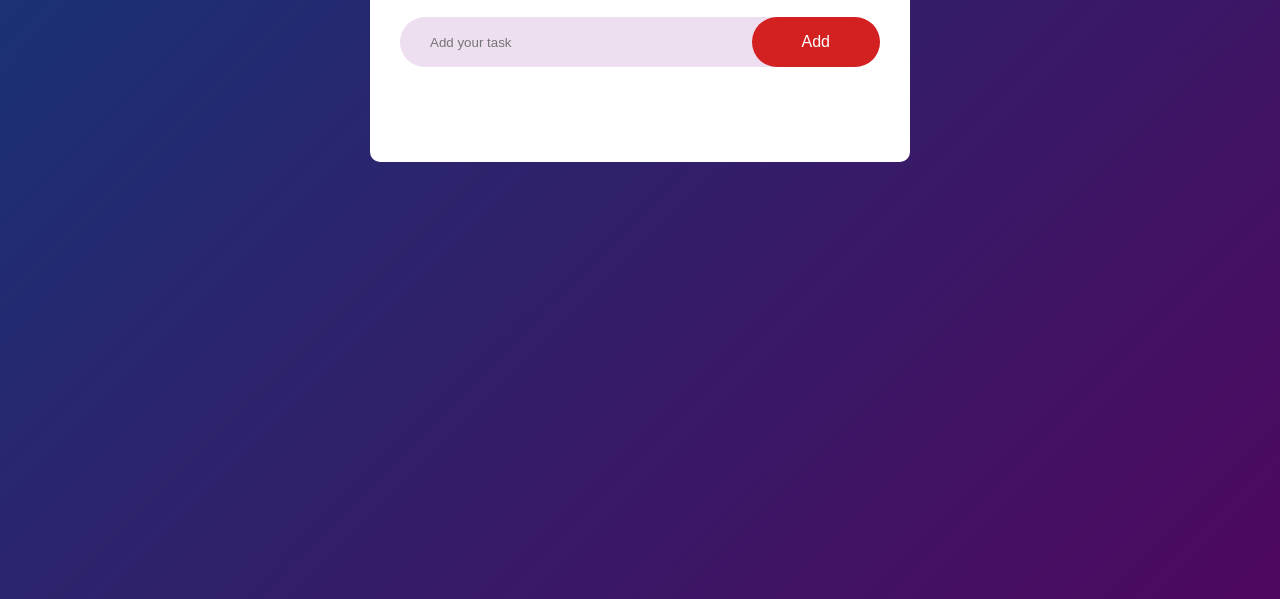
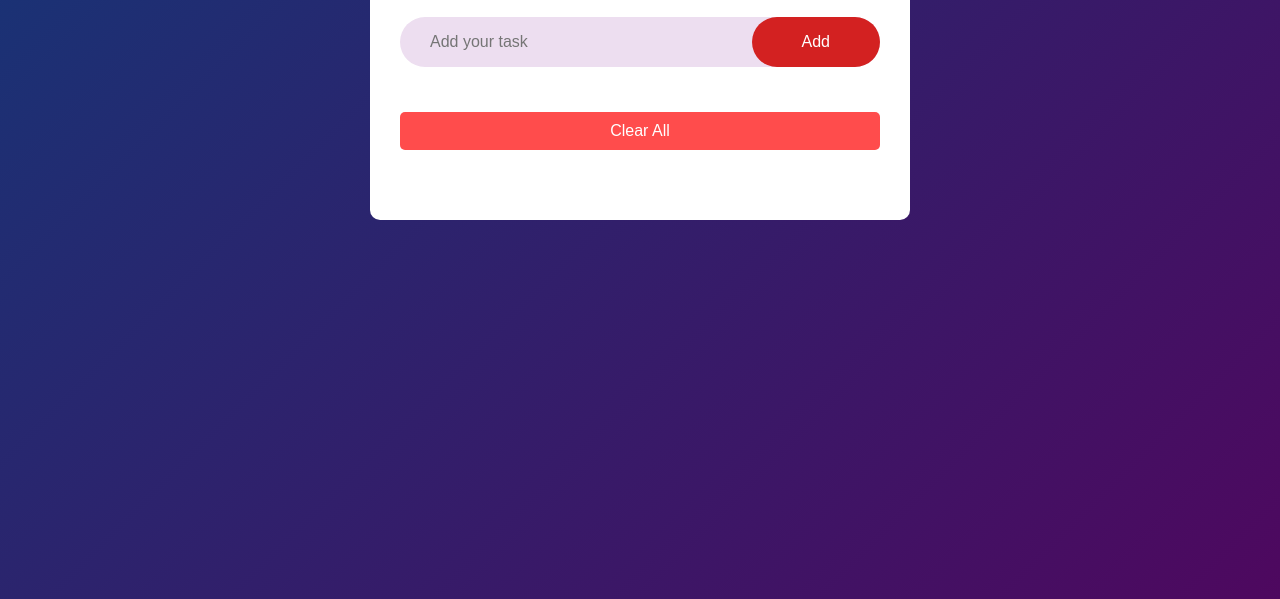
Before and after one commit to kukua25/To-Do-List, a plain HTML site: page index.html in a window 1280 px wide. Shown: the part 201-800 px from the top of the page. Drawn offline with Linux system fonts and the light colour scheme.

Commit message:
Updates user interface
Adds the Clear All button.

```diff
--- a/index.html
+++ b/index.html
@@ -1,11 +1,11 @@
 <!DOCTYPE html>
-<html>
+<html lang="en">
     <head>
         <meta name="viewport" content="width=device-width, initial-scale=1">
         <meta charset="UTF-8">
         <title>To-Do List</title>
         <link rel="stylesheet" href="style.css">
-
+        <script src="script.js"></script>
     </head>
     <body>
         <div class="container">
@@ -15,13 +15,11 @@
                    <div class="row">
                     <input type="text" id="input-box" placeholder="Add your task">
                     <button onclick="addTask()">Add</button>
-
                    </div>
                    <ul id="list-container"> </ul>
-                </h2>
+                   <button id="clear-all" onclick="clearAllTasks()">Clear All</button>
             </div>
         </div>
-        <script src="script.js"></script>
     </body>
 
 </html>
--- a/script.js
+++ b/script.js
@@ -1,6 +1,7 @@
 document.addEventListener("DOMContentLoaded", function() {
     const inputBox = document.getElementById("input-box");
     const listContainer = document.getElementById("list-container");
+    const clearAllButton = document.getElementById("clear-all");
 
     window.addTask = function addTask() {
         if (inputBox.value.trim() === '') {
@@ -31,7 +32,7 @@ document.addEventListener("DOMContentLoaded", function() {
 
     inputBox.addEventListener("keydown", function(e) {
         if (e.key === "Enter") {
-            e.preventDefault(); // Prevent form submission or other default actions
+            e.preventDefault();
             addTask();
         }
     });
@@ -94,4 +95,12 @@ document.addEventListener("DOMContentLoaded", function() {
     }
 
     showTask();
+    window.clearAllTasks = function clearAllTasks() {
+        if (conform("Are you sure you want to clear all tasks?"));
+        saveData();
+    }
+
+
+
+
 });
--- a/style.css
+++ b/style.css
@@ -1,3 +1,14 @@
+input[type="text"],
+select,
+input[type="time"],
+button {
+    font-family: 'Bold', sans-serif;
+    font-size: 16px; /* Adjust the size as needed */
+    color: #333; /* Change the text color if desired */
+}
+
+
+
 *{
     margin: 0;
     padding: 0;
@@ -58,6 +69,10 @@ button{
     border-radius: 40px;
 }
 
+button:hover {
+    background-color: #af0bd8;
+}
+
 ul li{
    list-style: none;
    font-size: 17px;
@@ -104,3 +119,19 @@ ul li span{
 ul li span:hover{
     background:#edeef0;
 }
+
+#clear-all {
+    margin-top: 20px;
+    padding: 10px 20px;
+    background-color: #ff4c4c;
+    color: white;
+    border: none;
+    border-radius: 5px;
+    cursor: pointer;
+    width: 100%;
+    text-align: center;
+}
+
+#clear-all:hover {
+    background-color: #e60000;
+}
```
